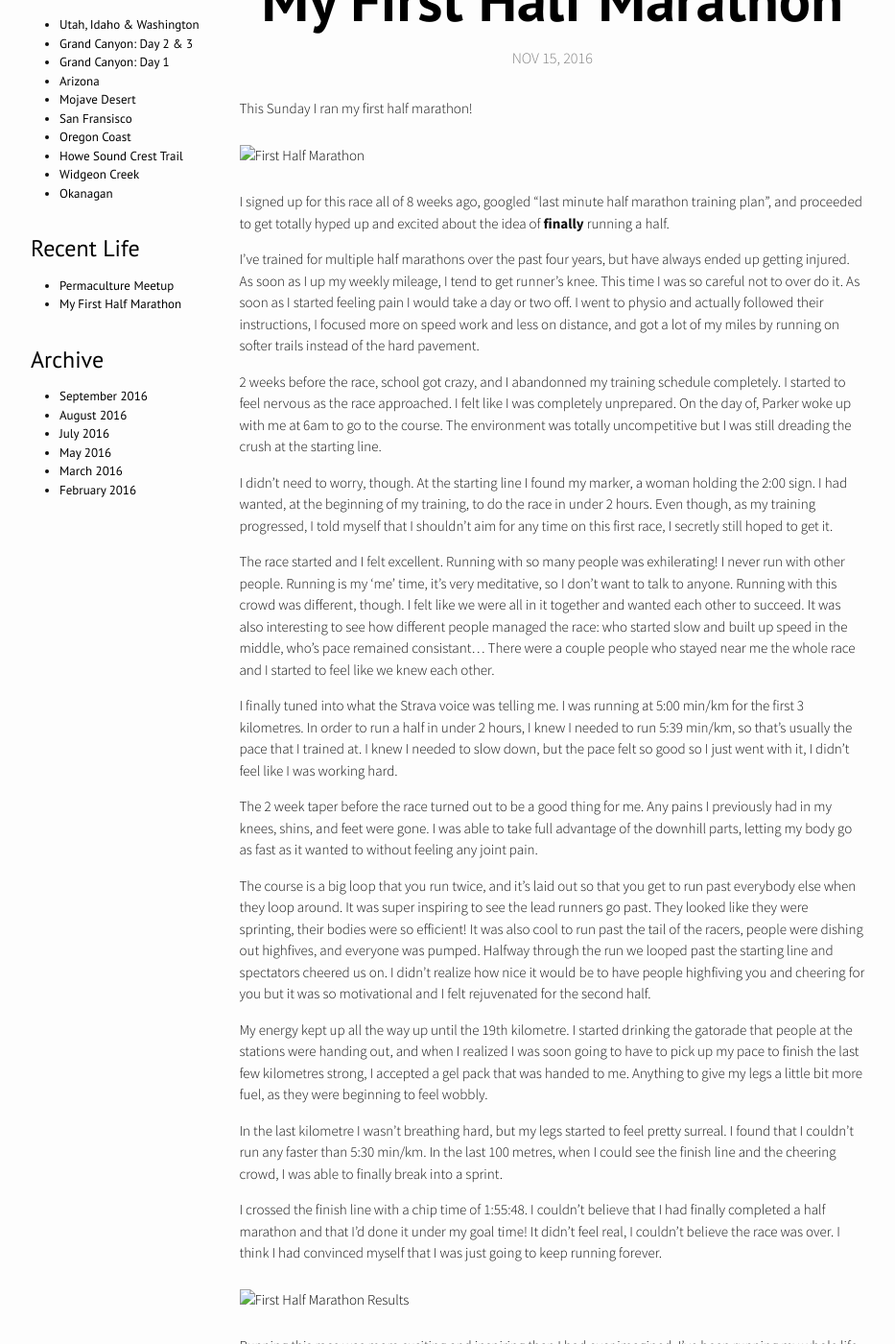
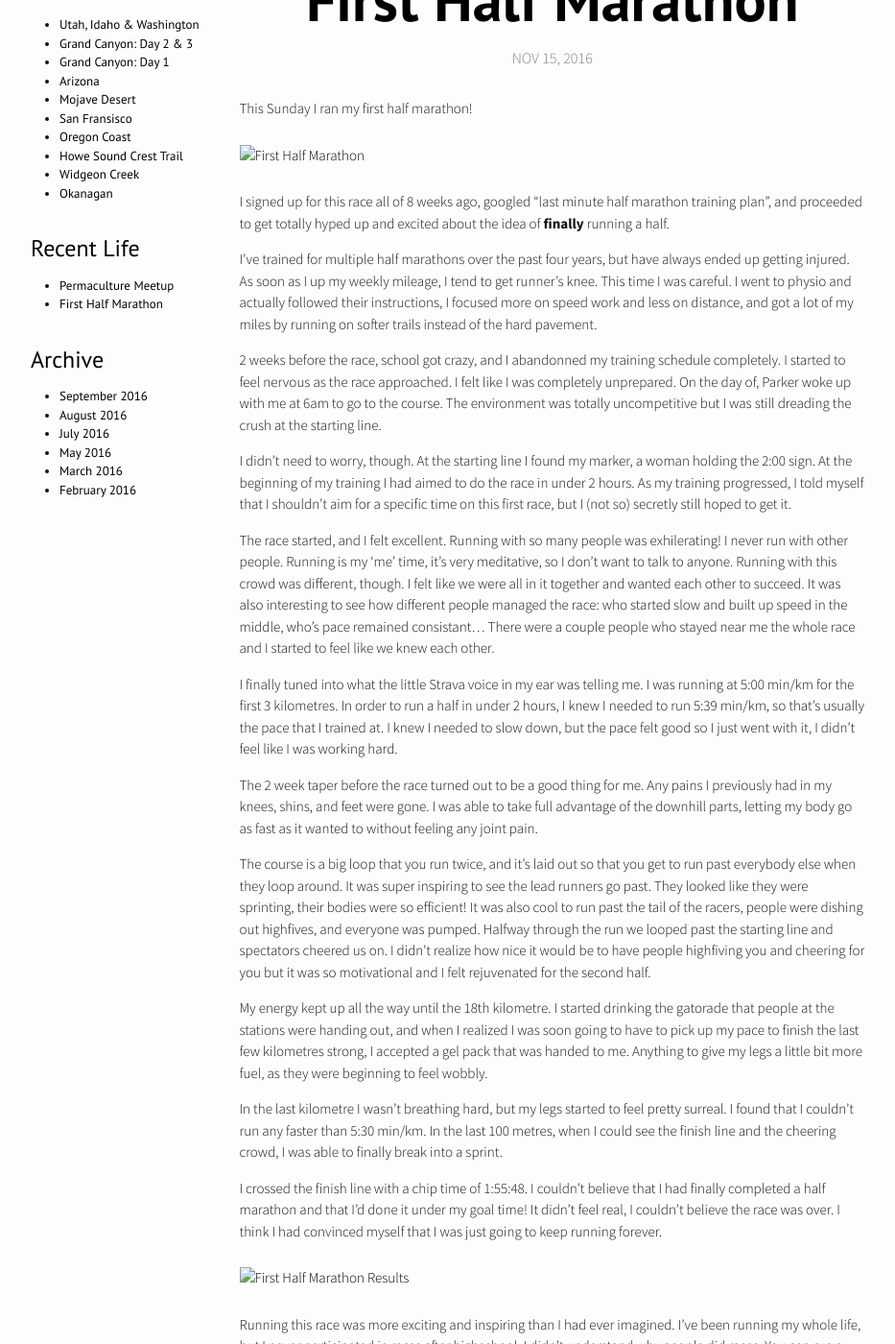
Before and after one commit to calthomson/calthomson.github.io, a Jekyll site: the page built from _inbetween/2016-11-15-first-half-marathon.markdown, in a window 1280 px wide and 1400 px high, scrolled down 456 px. Shown: the whole window at 96% size, without its empty margins (178-1111 px from the left). Built offline with Jekyll 4.4.1, drawn with Linux system fonts in a browser that asks for light colours; nearby versions of some CDN libraries; comment, search, counter and statistics services are not loaded.

Commit message:
Small post tweaks

```diff
--- a/_inbetween/2016-11-15-first-half-marathon.markdown
+++ b/_inbetween/2016-11-15-first-half-marathon.markdown
@@ -13,21 +13,21 @@
 
 I signed up for this race all of 8 weeks ago, googled "last minute half marathon training plan", and proceeded to get totally hyped up and excited about the idea of <b>finally</b> running a half.
 
-I've trained for multiple half marathons over the past four years, but have always ended up getting injured. As soon as I up my weekly mileage, I tend to get runner's knee. This time I was so careful not to over do it. As soon as I started feeling pain I would take a day or two off. I went to physio and actually followed their instructions, I focused more on speed work and less on distance, and got a lot of my miles by running on softer trails instead of the hard pavement.
+I've trained for multiple half marathons over the past four years, but have always ended up getting injured. As soon as I up my weekly mileage, I tend to get runner's knee. This time I was careful. I went to physio and actually followed their instructions, I focused more on speed work and less on distance, and got a lot of my miles by running on softer trails instead of the hard pavement.
 
 2 weeks before the race, school got crazy, and I abandonned my training schedule completely. I started to feel nervous as the race approached. I felt like I was completely unprepared. On the day of, Parker woke up with me at 6am to go to the course. The environment was totally uncompetitive but I was still dreading the crush at the starting line.
 
-I didn't need to worry, though. At the starting line I found my marker, a woman holding the 2:00 sign. I had wanted, at the beginning of my training, to do the race in under 2 hours. Even though, as my training progressed, I told myself that I shouldn't aim for any time on this first race, I secretly still hoped to get it.
+I didn't need to worry, though. At the starting line I found my marker, a woman holding the 2:00 sign. At the beginning of my training I had aimed to do the race in under 2 hours. As my training progressed, I told myself that I shouldn't aim for a specific time on this first race, but I (not so) secretly still hoped to get it.
 
-The race started and I felt excellent. Running with so many people was exhilerating! I never run with other people. Running is my 'me' time, it's very meditative, so I don't want to talk to anyone. Running with this crowd was different, though. I felt like we were all in it together and wanted each other to succeed. It was also interesting to see how different people managed the race: who started slow and built up speed in the middle, who's pace remained consistant... There were a couple people who stayed near me the whole race and I started to feel like we knew each other.
+The race started, and I felt excellent. Running with so many people was exhilerating! I never run with other people. Running is my 'me' time, it's very meditative, so I don't want to talk to anyone. Running with this crowd was different, though. I felt like we were all in it together and wanted each other to succeed. It was also interesting to see how different people managed the race: who started slow and built up speed in the middle, who's pace remained consistant... There were a couple people who stayed near me the whole race and I started to feel like we knew each other.
 
-I finally tuned into what the Strava voice was telling me. I was running at 5:00 min/km for the first 3 kilometres. In order to run a half in under 2 hours, I knew I needed to run 5:39 min/km, so that's usually the pace that I trained at. I knew I needed to slow down, but the pace felt so good so I just went with it, I didn't feel like I was working hard.
+I finally tuned into what the little Strava voice in my ear was telling me. I was running at 5:00 min/km for the first 3 kilometres. In order to run a half in under 2 hours, I knew I needed to run 5:39 min/km, so that's usually the pace that I trained at. I knew I needed to slow down, but the pace felt good so I just went with it, I didn't feel like I was working hard.
 
 The 2 week taper before the race turned out to be a good thing for me. Any pains I previously had in my knees, shins, and feet were gone. I was able to take full advantage of the downhill parts, letting my body go as fast as it wanted to without feeling any joint pain.
 
 The course is a big loop that you run twice, and it's laid out so that you get to run past everybody else when they loop around. It was super inspiring to see the lead runners go past. They looked like they were sprinting, their bodies were so efficient! It was also cool to run past the tail of the racers, people were dishing out highfives, and everyone was pumped. Halfway through the run we looped past the starting line and spectators cheered us on. I didn't realize how nice it would be to have people highfiving you and cheering for you but it was so motivational and I felt rejuvenated for the second half.
 
-My energy kept up all the way up until the 19th kilometre. I started drinking the gatorade that people at the stations were handing out, and when I realized I was soon going to have to pick up my pace to finish the last few kilometres strong, I accepted a gel pack that was handed to me. Anything to give my legs a little bit more fuel, as they were beginning to feel wobbly.
+My energy kept up all the way until the 18th kilometre. I started drinking the gatorade that people at the stations were handing out, and when I realized I was soon going to have to pick up my pace to finish the last few kilometres strong, I accepted a gel pack that was handed to me. Anything to give my legs a little bit more fuel, as they were beginning to feel wobbly.
 
 In the last kilometre I wasn't breathing hard, but my legs started to feel pretty surreal. I found that I couldn't run any faster than 5:30 min/km. In the last 100 metres, when I could see the finish line and the cheering crowd, I was able to finally break into a sprint.
 
```
Also changed, not shown: other parts of _inbetween/2016-11-15-first-half-marathon.markdown (+1 -1 lines).
